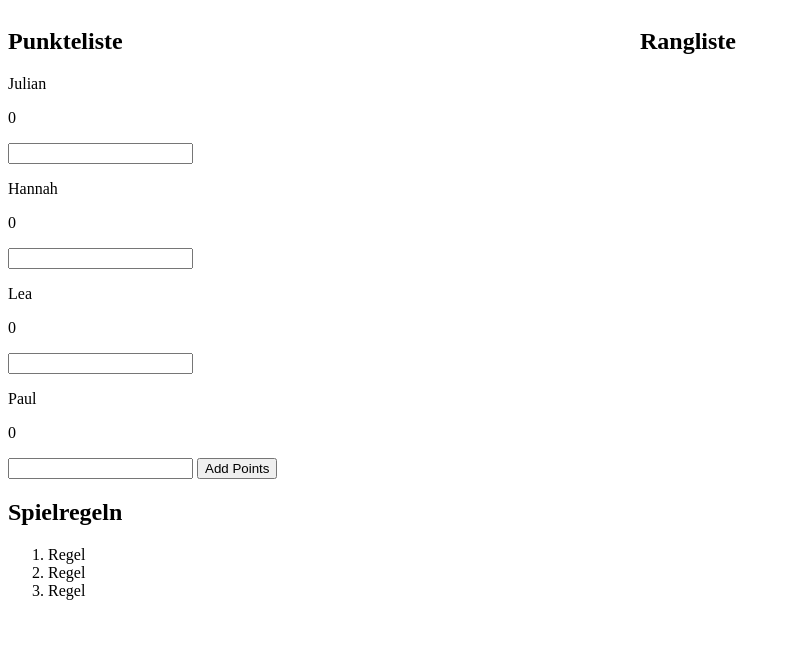
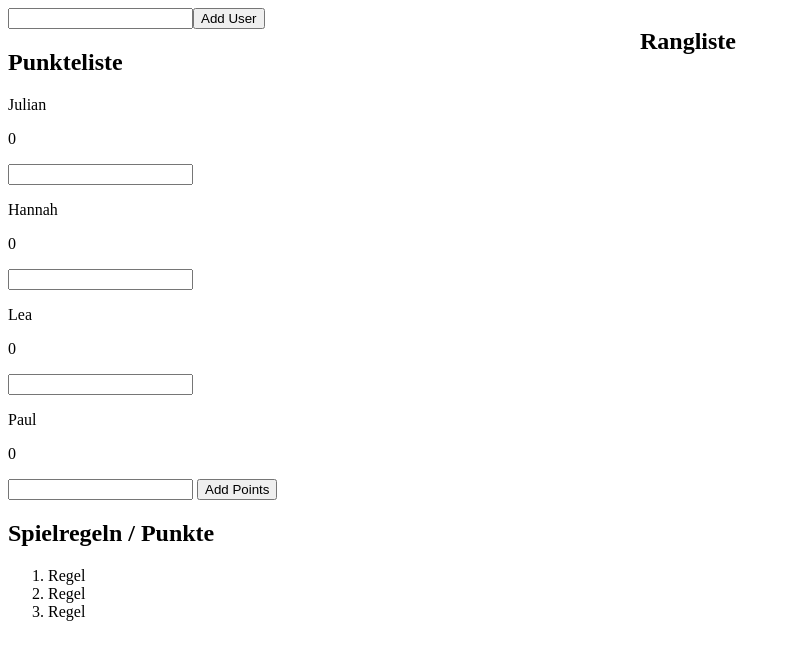
Before and after one commit to Paul-Kl01/AntiUni_GitHub, a plain HTML site: page index.htm in a window 1280 px wide. Shown: the whole page, without its empty margins (0-791 px from the left). Drawn offline with Linux system fonts and the light colour scheme.

Commit message:
AddUser() hinzugefügt

```diff
--- a/app.js
+++ b/app.js
@@ -1,8 +1,16 @@
+/*
+ToDo:
+1. Nutzer erstellen -> addScore() anpassen für dynamische Nutzer
+2. Rangliste ausgeben, sortieren
+*/
+
 // Personen Klasse
 class Person {
     constructor(name, score) {
         this.name = name;
         this.score = score;
+
+        //Nuzter Ausgabe??
     }
 
     getPunkte() {
@@ -23,6 +31,21 @@ class Person {
             console.log(this.getName(),":", punkte);
         }
     }
+
+    addUser() {
+        /*let user = document.getElementById("user").value;
+        user = new Person(user, 0);
+        user.name = document.getElementById("user").value;
+        user.score = 0;
+        console.log(user);
+        document.getElementById("user").value = "";*/
+
+        // Nutzer ausgeben
+        document.getElementById("punkteliste").innerHTML +=
+        `<p> ${this.name} ( ${this.score} ) </p> <input type="number" id="${this.name}">`;
+    }
+
+    sort(){}
 }
 
 // Nutzer erstellen
@@ -30,6 +53,16 @@ let jul = new Person("julian", 0);
 let han = new Person("hannah", 0);
 let lea = new Person("lea", 0);
 let pau = new Person("paul", 0);
+
+function addUser() {
+    let user = document.getElementById("user").value;
+    user = new Person(user, 0);
+    user.name = document.getElementById("user").value;
+    user.score = 0;
+    console.log(user);
+    user.addUser();
+    document.getElementById("user").value = "";
+}
 
 // Punkte hinzufügen
 function add() {
@@ -51,12 +84,3 @@ function reset() {
     document.getElementById("leaP").innerHTML = lea.getPunkte();
     document.getElementById("paulP").innerHTML = pau.getPunkte();
 }
-
-// Rangliste sortieren
-/*
-let rangliste = [jul.score];
-console.log(rangliste);
-function sort() {
-
-}
-*/
--- a/index.htm
+++ b/index.htm
@@ -10,7 +10,8 @@
     </head>
     <body onload="reset()">
         <div class="container">
-            <div class="punkteliste">
+            <div id="punkteliste">
+                <input type="text" id="user"><button onclick="addUser()">Add User</button>
                 <h2>Punkteliste</h2>
                 <p>Julian</p> <p id="julianP"></p> <input type="number" id="julian">
                 <p>Hannah</p> <p id="hannahP"></p> <input type="number" id="hannah">
@@ -18,7 +19,7 @@
                 <p>Paul</p> <p id="paulP"></p> <input type="number" id="paul">
                 <button onclick="add()">Add Points</button>
                 <div class="regeln">
-                    <h2>Spielregeln</h2>
+                    <h2>Spielregeln / Punkte</h2>
                     <ol>
                         <li>Regel</li>
                         <li>Regel</li>
--- a/style.css
+++ b/style.css
@@ -6,7 +6,7 @@
     grid-template-areas: "punkteliste rangliste";
 }
 
-.container .punkteliste {
+.container #punkteliste {
     grid-area: punkteliste;
 }
 
```
